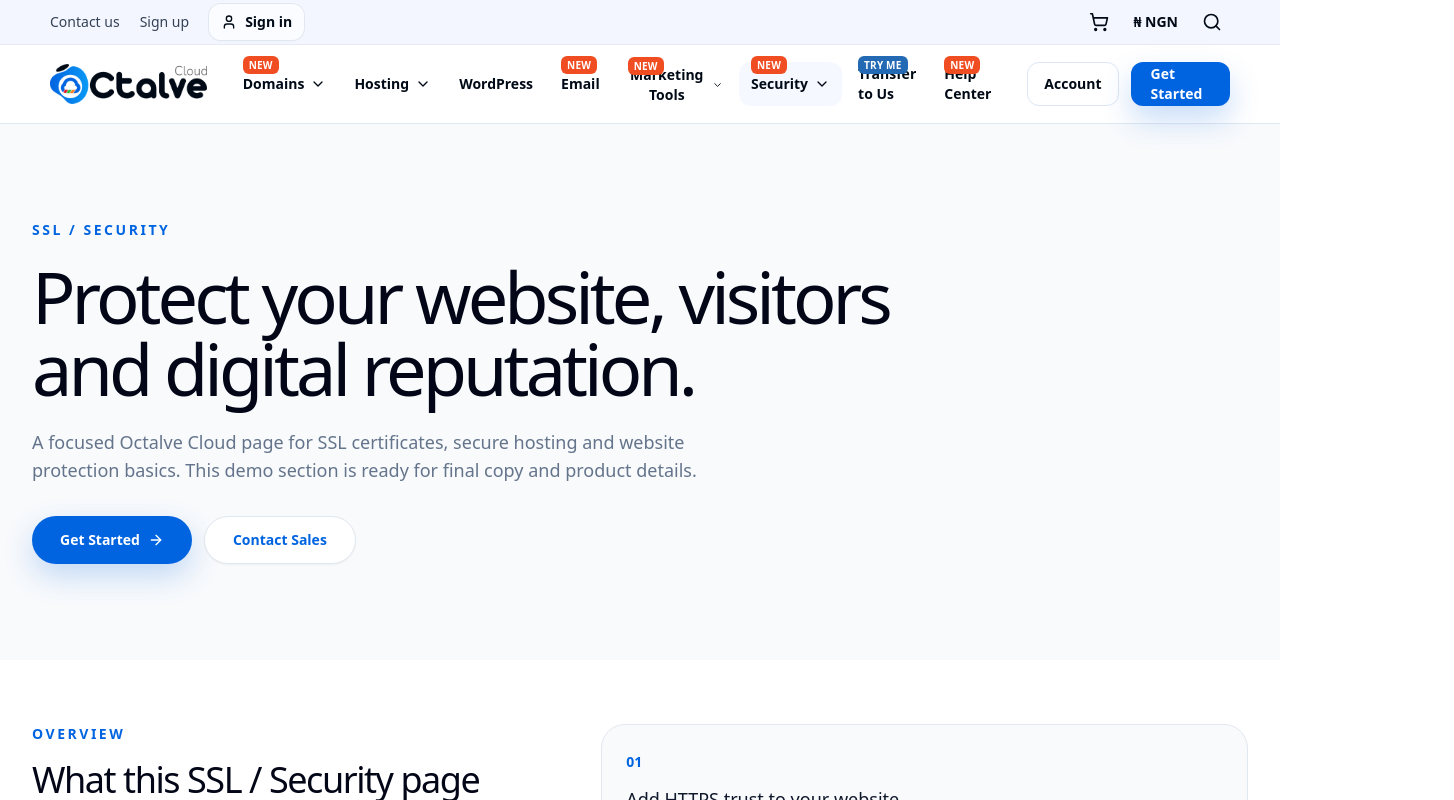
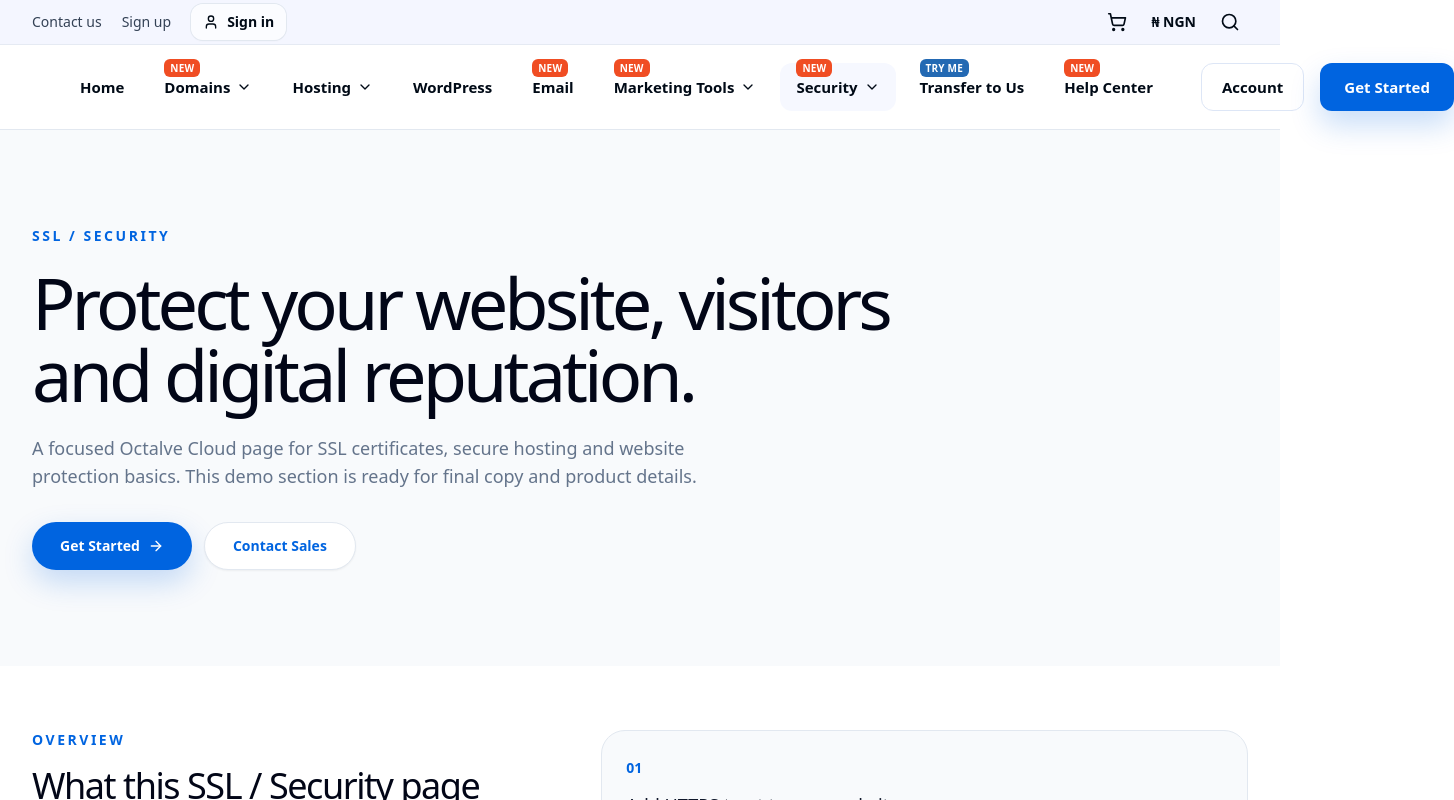
Before and after one commit to octalve-core/octalve-cloud, a Next.js app: page /ssl-security in a window 1280 px wide. Shown: the top 800 px of the page, 1454 px wide, since content can reach past the window. Built offline with nearby package versions, Linux system fonts and the light colour scheme.

Commit message:
Refine cloud header layout and add home nav

```diff
--- a/src/features/cloud/components/CloudHeader.tsx
+++ b/src/features/cloud/components/CloudHeader.tsx
@@ -115,6 +115,10 @@ const toolsLinks: HeaderMenuItem[] = [
 ];
 
 const mainNavItems: HeaderMenuItem[] = [
+  {
+    label: "Home",
+    href: "/",
+  },
   {
     label: "Domains",
     href: navHref("domain", "/domains"),
@@ -386,7 +390,7 @@ export function CloudHeader() {
       className="sticky top-0 z-50 border-b border-slate-200 bg-white"
     >
       <div className="border-b border-slate-200/80 bg-[#F4F6FF]">
-        <div className="octalve-cloud-container flex h-11 items-center justify-between gap-4 text-sm font-medium text-slate-700">
+        <div className="mx-auto flex h-11 w-full max-w-[1740px] items-center justify-between gap-4 px-4 text-sm font-medium text-slate-700 sm:px-6 xl:px-8">
           <div className="flex items-center gap-5">
             <Link
               href="/contact"
@@ -480,11 +484,11 @@ export function CloudHeader() {
       </div>
 
       <div className="bg-white">
-        <div className="octalve-cloud-container flex h-[78px] items-center justify-between gap-6">
+        <div className="mx-auto flex h-[84px] w-full max-w-[1740px] items-center justify-between gap-8 px-4 sm:px-6 xl:px-8">
           <CloudLogo />
 
           <nav
-            className="hidden flex-1 items-center justify-center gap-1 xl:flex"
+            className="hidden flex-1 items-center justify-center gap-2 xl:flex"
             aria-label="Main navigation"
           >
             {mainNavItems.map((item) => {
@@ -502,12 +506,12 @@ export function CloudHeader() {
                     onClick={closeAllMenus}
                     aria-current={active ? "page" : undefined}
                     className={cn(
-                      "relative inline-flex h-11 items-center rounded-xl px-3 text-sm font-semibold text-cloud-navy transition hover:bg-cloud-mist hover:text-cloud-blue",
+                      "relative inline-flex h-12 items-center whitespace-nowrap rounded-xl px-4 text-[15px] font-semibold text-cloud-navy transition hover:bg-cloud-mist hover:text-cloud-blue",
                       active && "bg-cloud-mist text-cloud-blue",
                     )}
                   >
                     {item.badge ? (
-                      <span className="absolute -top-2 left-3">
+                      <span className="absolute -top-2 left-4">
                         <Badge badge={item.badge} compact />
                       </span>
                     ) : null}
@@ -532,13 +536,13 @@ export function CloudHeader() {
                       setLoginOpen(false);
                     }}
                     className={cn(
-                      "relative inline-flex h-11 items-center gap-1.5 rounded-xl px-3 text-sm font-semibold text-cloud-navy transition hover:bg-cloud-mist hover:text-cloud-blue",
+                      "relative inline-flex h-12 items-center gap-1.5 whitespace-nowrap rounded-xl px-4 text-[15px] font-semibold text-cloud-navy transition hover:bg-cloud-mist hover:text-cloud-blue",
                       (active || open) && "bg-cloud-mist text-cloud-blue",
                     )}
                     aria-expanded={open}
                   >
                     {item.badge ? (
-                      <span className="absolute -top-2 left-3">
+                      <span className="absolute -top-2 left-4">
                         <Badge badge={item.badge} compact />
                       </span>
                     ) : null}
@@ -557,12 +561,12 @@ export function CloudHeader() {
             })}
           </nav>
 
-          <div className="hidden items-center gap-3 xl:flex">
+          <div className="hidden items-center gap-4 xl:flex">
             <a
               href={cloudLinks.console}
               target="_blank"
               rel="noreferrer"
-              className="inline-flex h-11 items-center justify-center rounded-xl border border-cloud-border bg-white px-4 text-sm font-semibold text-cloud-navy transition hover:border-cloud-blue hover:text-cloud-blue"
+              className="inline-flex h-12 items-center justify-center whitespace-nowrap rounded-xl border border-cloud-border bg-white px-5 text-[15px] font-semibold text-cloud-navy transition hover:border-cloud-blue hover:text-cloud-blue"
             >
               Account
             </a>
@@ -571,7 +575,7 @@ export function CloudHeader() {
               href={cloudLinks.console}
               target="_blank"
               rel="noreferrer"
-              className="inline-flex h-11 items-center justify-center rounded-xl bg-cloud-blue px-5 text-sm font-semibold text-white shadow-[0_14px_30px_rgba(0,100,224,0.22)] transition hover:-translate-y-0.5 hover:bg-cloud-navy"
+              className="inline-flex h-12 items-center justify-center whitespace-nowrap rounded-xl bg-cloud-blue px-6 text-[15px] font-semibold text-white shadow-[0_14px_30px_rgba(0,100,224,0.22)] transition hover:-translate-y-0.5 hover:bg-cloud-navy"
             >
               Get Started
             </a>
```
